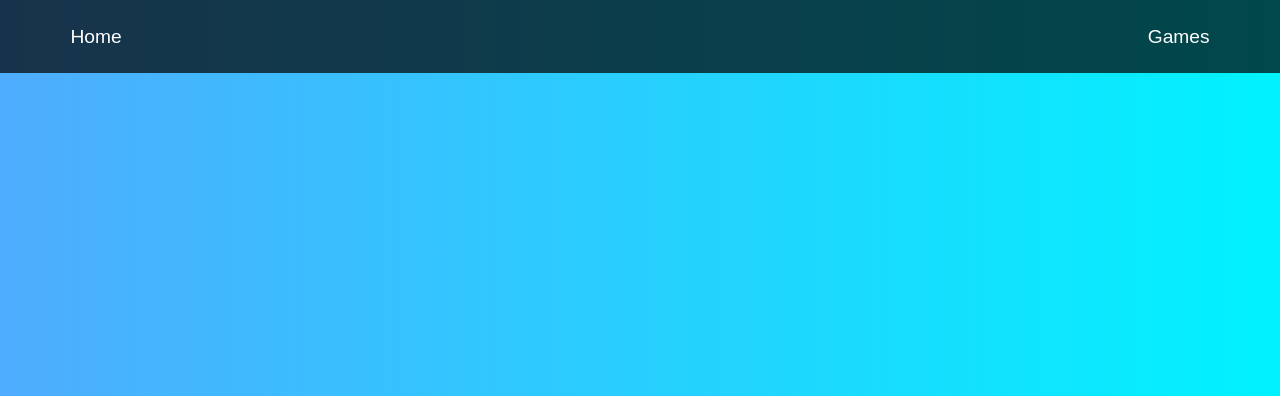
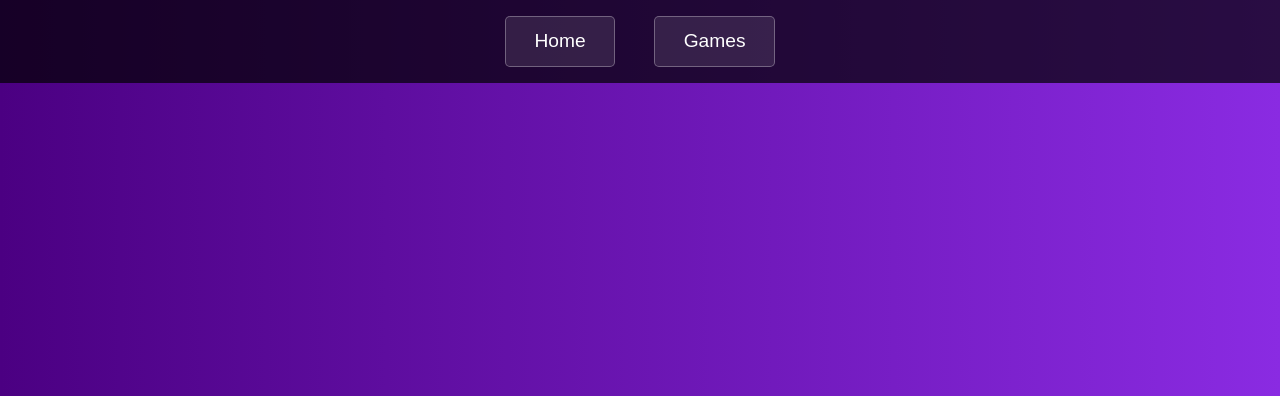
Before and after one commit to GxmeHub-Testing/GxmeHub-Testing.github.io, a plain HTML site: page index.html in a window 1280 px wide. Shown: the top 396 px of the page. Drawn offline with Linux system fonts and the light colour scheme.

Commit message:
Update index.html

```diff
--- a/index.html
+++ b/index.html
@@ -9,7 +9,7 @@
     body {
       margin: 0;
       font-family: Arial, sans-serif;
-      background: linear-gradient(to right, #4facfe, #00f2fe); /* Light blue gradient */
+      background: linear-gradient(to right, #4b0082, #8a2be2); /* Dark purple gradient */
       color: #fff;
       height: 100vh;
       display: flex;
@@ -19,7 +19,7 @@
     /* Navbar Styles */
     nav {
       display: flex;
-      justify-content: space-between;
+      justify-content: center;
       align-items: center;
       background-color: rgba(0, 0, 0, 0.7); /* Transparent black */
       padding: 1em 2em;
@@ -33,13 +33,16 @@
       color: white;
       font-size: 1.2em;
       margin: 0 1em;
-      padding: 0.5em 1em;
+      padding: 0.7em 1.5em;
       border-radius: 5px;
-      transition: background-color 0.3s ease;
+      background-color: rgba(255, 255, 255, 0.1); /* Semi-transparent white */
+      border: 1px solid rgba(255, 255, 255, 0.3); /* Add border for consistent look */
+      transition: background-color 0.3s ease, transform 0.2s ease;
     }
 
     nav a:hover {
-      background-color: rgba(255, 255, 255, 0.2);
+      background-color: rgba(255, 255, 255, 0.3); /* Slightly brighter on hover */
+      transform: scale(1.05); /* Add a slight zoom effect */
     }
   </style>
 </head>
```
